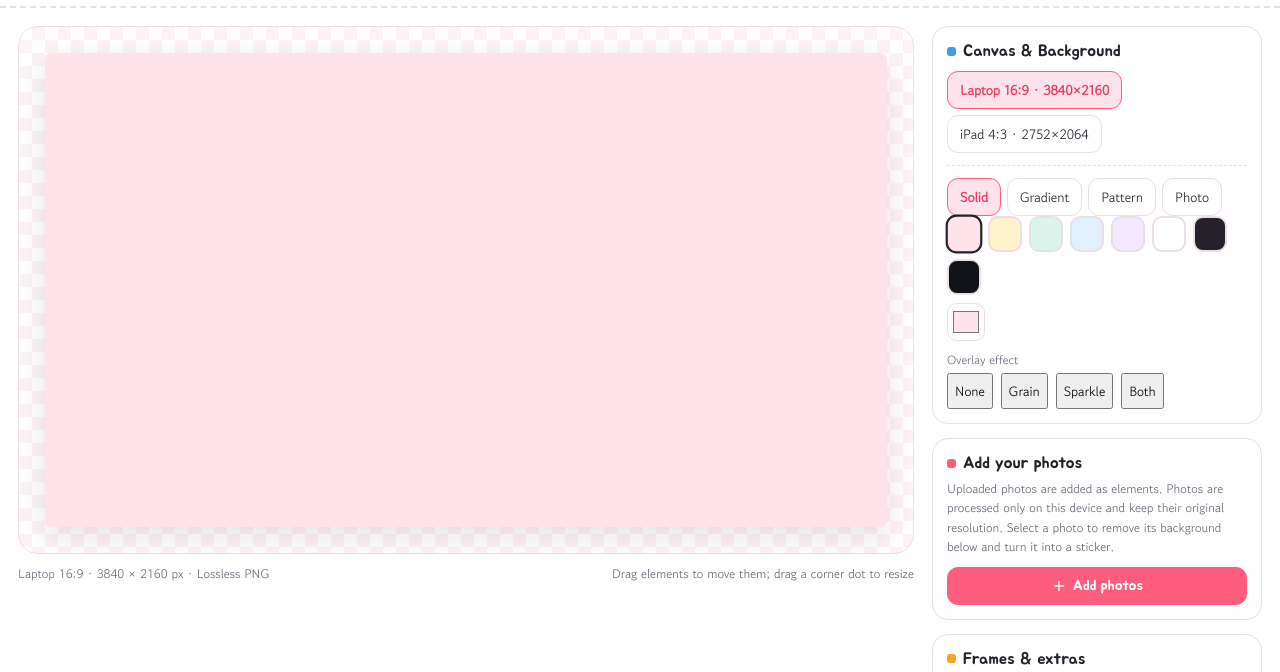
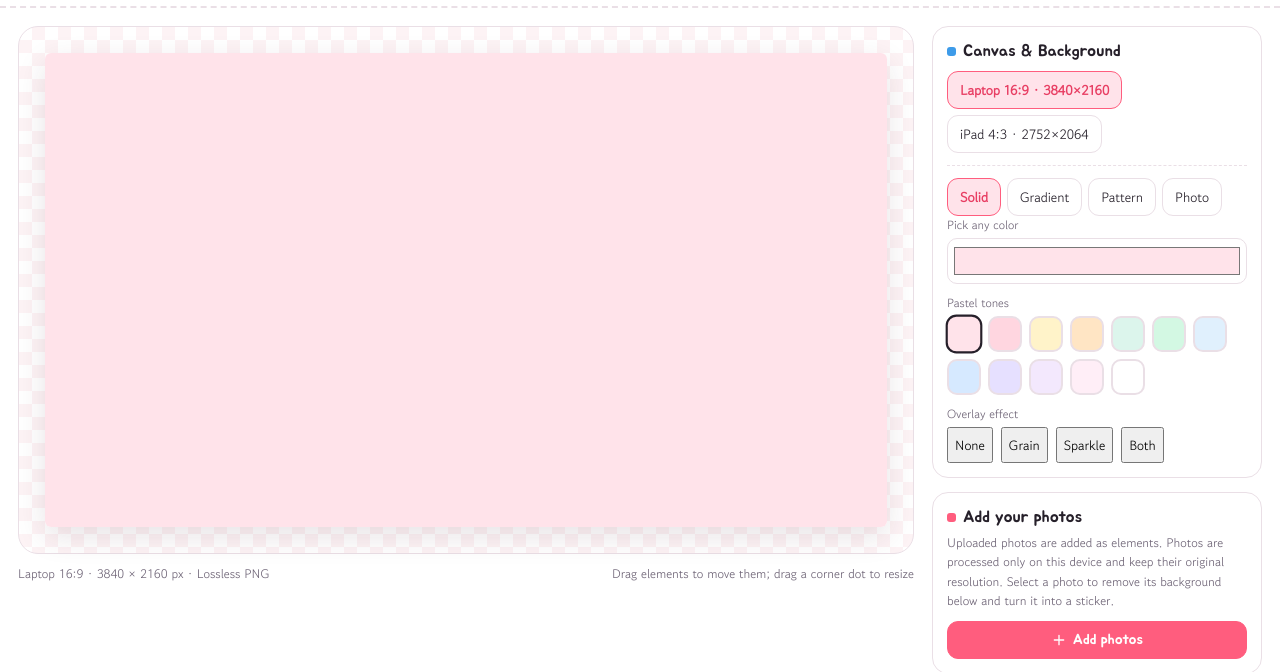
Before and after one commit to maplepins/wallpaper-maker, a plain HTML site: page index.html in a window 1280 px wide. Shown: the part 58-730 px from the top of the page. Drawn offline with Linux system fonts and the light colour scheme; a web font is replaced by a local one.

Commit message:
Solid panel: big color picker first, pastel tones below

```diff
--- a/index.html
+++ b/index.html
@@ -170,6 +170,7 @@
         width: 38px; height: 38px; border: 1.5px solid var(--line); border-radius: 10px;
         background: var(--bg); padding: 3px; cursor: pointer;
       }
+      input[type="color"].color-big { width: 100%; height: 46px; padding: 4px; }
       .field { display: flex; flex-direction: column; gap: 5px; flex: 1; min-width: 110px; }
       .field label { font-size: 12px; color: var(--ink-soft); }
       .field input[type="range"] { width: 100%; accent-color: var(--pink); min-height: 28px; }
@@ -283,9 +284,13 @@
               </div>
             </div>
             <div id="bg-color-ui">
-              <div class="row">
+              <div class="field">
+                <label>Pick any color</label>
+                <input type="color" id="bg-color-custom" class="color-big" value="#ffe3ea" aria-label="Custom background color" />
+              </div>
+              <div class="field" style="margin-top:10px">
+                <label>Pastel tones</label>
                 <div class="swatches" id="bg-swatches"></div>
-                <input type="color" id="bg-color-custom" value="#ffe3ea" aria-label="Custom background color" />
               </div>
             </div>
             <div id="bg-gradient-ui" class="hidden">
@@ -738,6 +743,7 @@
       ['#101418', '#274156'], ['#3a2b20', '#8a5a3b'],
     ];
     const BG_COLORS = ['#ffe3ea', '#fff3c9', '#dcf5ec', '#e0f0fd', '#f3e8fd', '#ffffff', '#26202a', '#101418'];
+    const PASTEL_COLORS = ['#ffe3ea', '#ffd6e0', '#fff3c9', '#ffe5c4', '#dcf5ec', '#d3f8e3', '#e0f0fd', '#d6e9ff', '#e6e0ff', '#f3e8fd', '#ffeef7', '#ffffff'];
     const STICKER_COLORS = ['#ff5d7e', '#f5a623', '#17b890', '#3d9be9', '#9b6dd6', '#ffffff', '#26202a'];
 
     function sel() { return W.layers.find(l => l.id === W.selectedId) || null; }
@@ -1359,7 +1365,7 @@
       });
     }
     function refreshSwatches() {
-      swatchRow($('#bg-swatches'), BG_COLORS, W.bg.color, (c) => { W.bg.color = c; W.bg.type = 'color'; syncBgUI(); renderWall(); });
+      swatchRow($('#bg-swatches'), PASTEL_COLORS, W.bg.color, (c) => { W.bg.color = c; W.bg.type = 'color'; syncBgUI(); renderWall(); });
       const gEl = $('#grad-swatches'); gEl.innerHTML = '';
       GRADIENTS.forEach((g, i) => {
         const b = document.createElement('button');
@@ -1380,6 +1386,7 @@
       const gp = W.bg.gradCustom || GRADIENTS[W.bg.grad] || GRADIENTS[0];
       $('#grad-color-1').value = gp[0]; $('#grad-color-2').value = gp[1];
       $('#pattern-base-custom').value = W.bg.color;
+      $('#bg-color-custom').value = W.bg.color;
       $$('#view-wall [data-bgtype]').forEach(b => b.setAttribute('aria-pressed', b.dataset.bgtype === W.bg.type));
       $('#bg-color-ui').classList.toggle('hidden', W.bg.type !== 'color');
       $('#bg-gradient-ui').classList.toggle('hidden', W.bg.type !== 'gradient');
```
